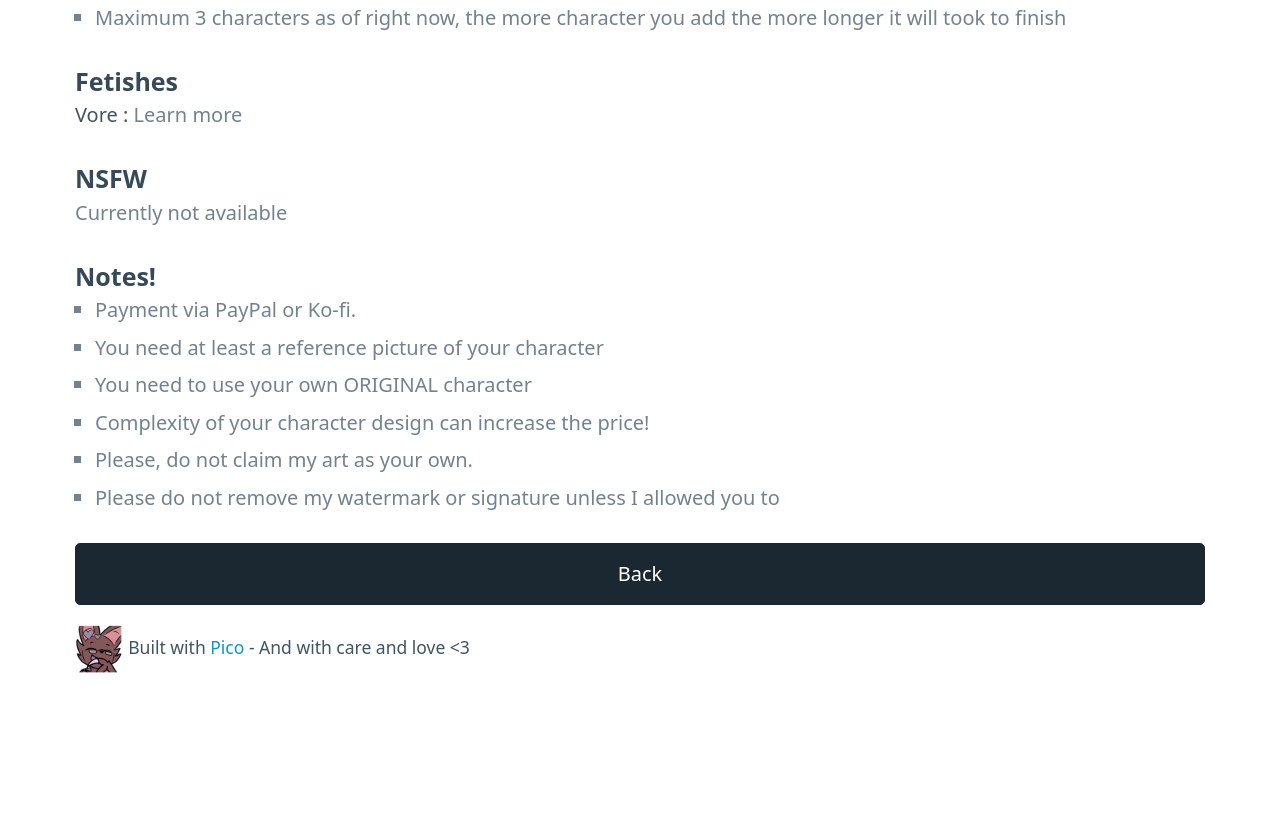
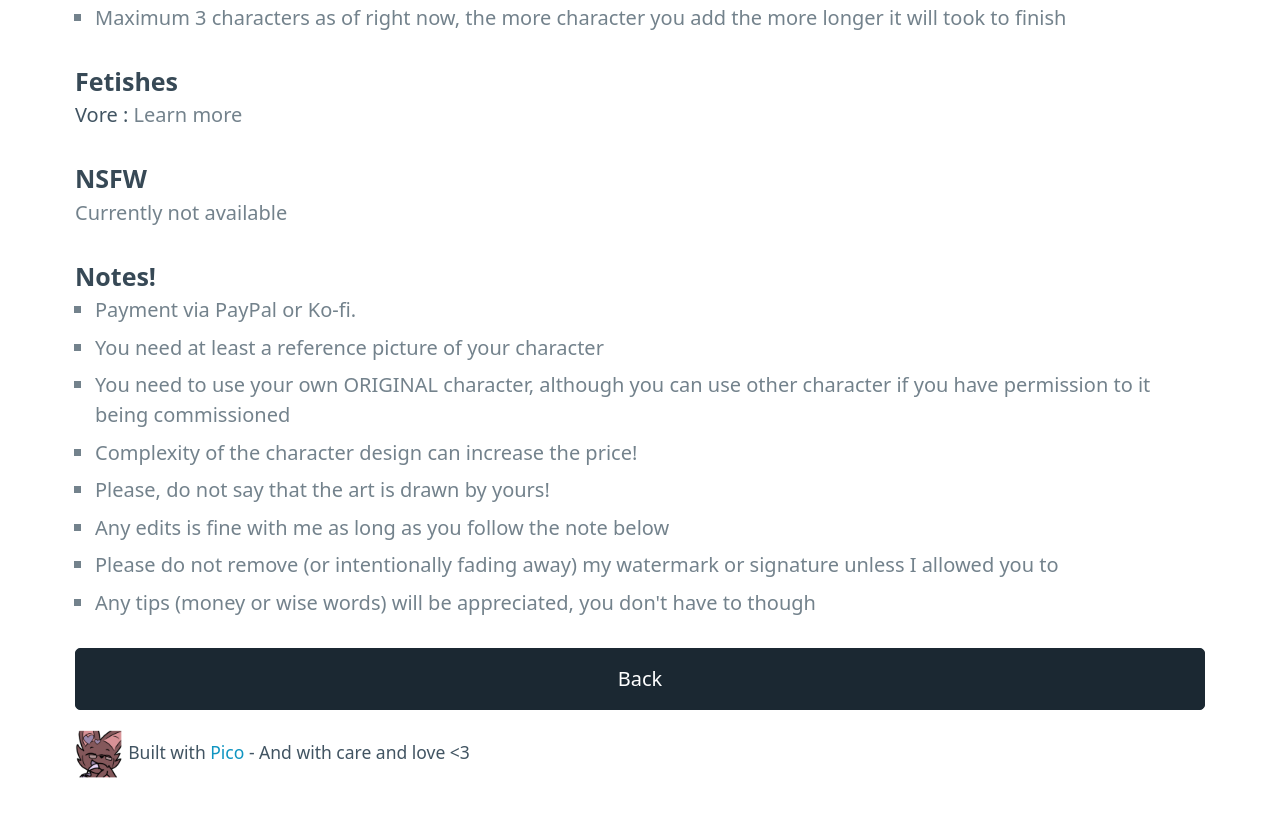
Before and after one commit to Bunzhida/bunzhida.github.io, a plain HTML site: page commissions/index.html in a window 1280 px wide. Shown: the part 1355-2171 px from the top of the page. Before the commit the page ends 2108 px from the top, so only its background shows below. Drawn offline with Linux system fonts and the light colour scheme.

Commit message:
Update index.html

```diff
--- a/commissions/index.html
+++ b/commissions/index.html
@@ -108,10 +108,13 @@
 					<ul>
 						<li>Payment via PayPal or Ko-fi.</li>
 						<li>You need at least a reference picture of your character</li>
-						<li>You need to use your own ORIGINAL character</li>
-						<li>Complexity of your character design can increase the price!</li>
-						<li>Please, do not claim my art as your own.</li>
-						<li>Please do not remove my watermark or signature unless I allowed you to</li>
+						<li>You need to use your own ORIGINAL character, although you can use other character if you have permission to it being commissioned</li>
+						<li>Complexity of the character design can increase the price!</li>
+						<li>Please, do not say that the art is drawn by yours!</li>
+						<li>Any edits is fine with me as long as you follow the note below</li>
+						<li>Please do not remove (or intentionally fading away) my watermark or signature unless I allowed you to</li>
+
+						<li>Any tips (money or wise words) will be appreciated, you don't have to though</li>
 					</ul>
 				</hgroup>
 				<div class="grid">
```
